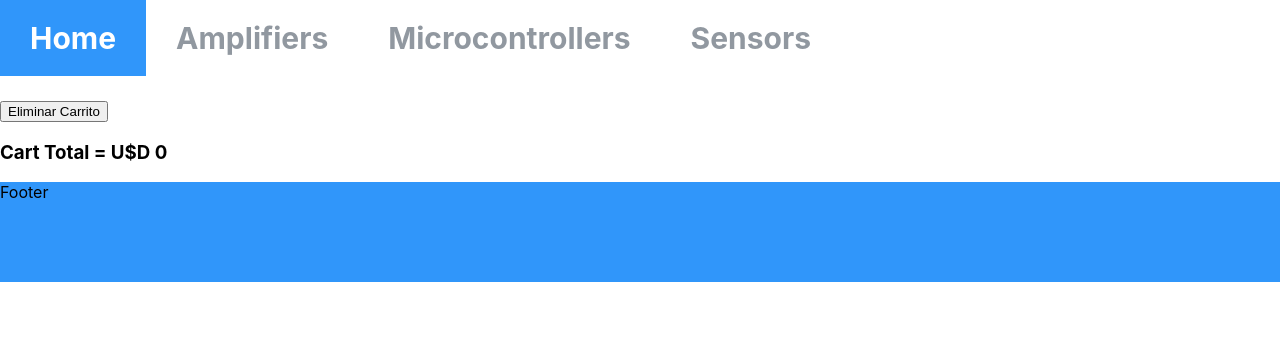
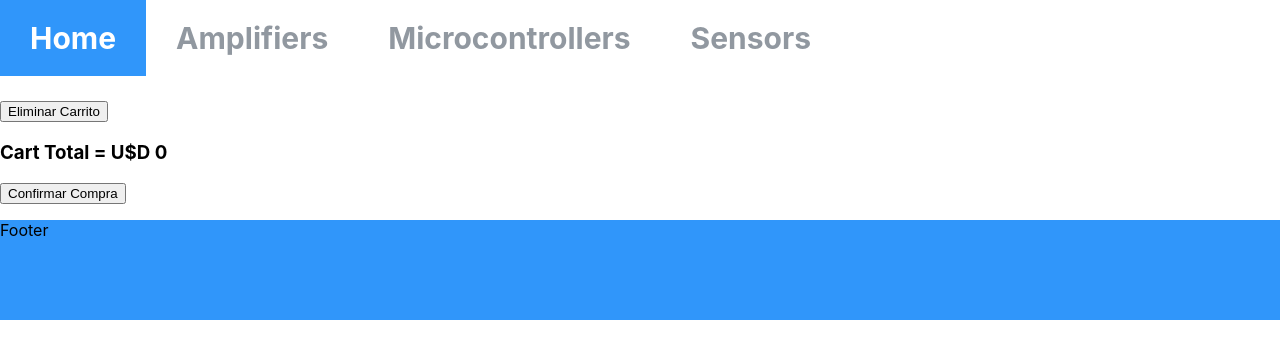
Before and after one commit to jpsellanes/DesafioReact2, a React (Create React App) app: page /carrito in a window 1280 px wide. Shown: the top 358 px of the page. Built offline with nearby package versions, Linux system fonts and the light colour scheme.

Commit message:
DesafioClase13

```diff
--- a/src/components/Carrito.js
+++ b/src/components/Carrito.js
@@ -1,11 +1,33 @@
 import React,{useContext} from "react";
 import { CartContext } from "../context/CartContext";
-
-
+import { addDoc, collection , serverTimestamp  } from "firebase/firestore";
+import {dbFirebase} from "../firebaseConfig"
 
 const Carrito = ()=>{
 
     const {addItem, removeItem, clear, isInCart, cart, cartTotal}= useContext(CartContext)
+
+    const confirmCompra = () =>{
+        const orden ={
+            buyer : {
+                name : "",
+                phone : "",
+                email : ""
+            },
+            items : cart,
+            date : serverTimestamp(),
+            total : cartTotal(cart)
+        }
+
+        const ordenCollection = collection(dbFirebase, "ordenes")
+        const pedido = addDoc(ordenCollection, orden)
+
+        pedido.then(res =>{
+            console.log(res.id)
+        })
+    }
+
+
 
     return(
         <div>
@@ -25,6 +47,7 @@ const Carrito = ()=>{
             ))}
             <div>
                 <h3>Cart Total = U$D {cartTotal(cart)}</h3>
+                <button onClick={confirmCompra}>Confirmar Compra</button>
             </div>
         </div>
 
```
